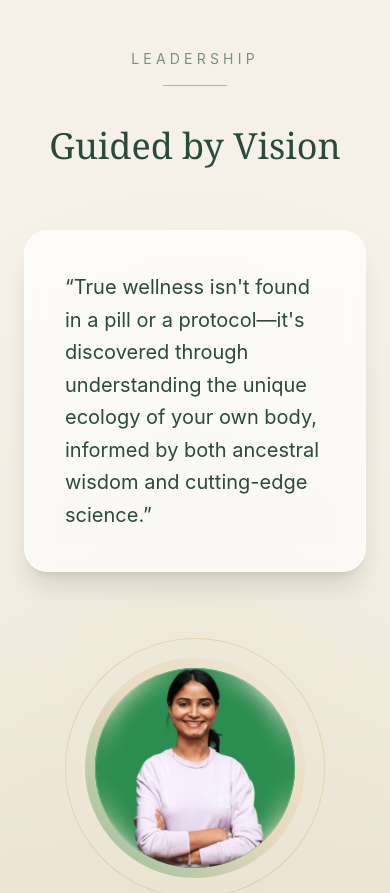
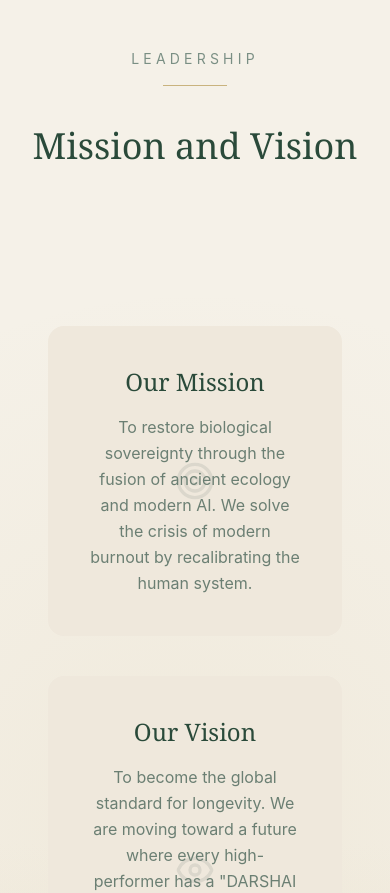
Before and after one commit to darshaigroup/darshai-website, a React (Vite) app: page / in a window 390 px wide. Shown: the part 3380-4273 px from the top of the page. Built offline with nearby package versions, Linux system fonts and the light colour scheme.

Commit message:
New feature added

```diff
--- a/src/components/common/Footer.jsx
+++ b/src/components/common/Footer.jsx
@@ -1,5 +1,5 @@
 import { motion } from "framer-motion";
-import { FaLinkedinIn, FaInstagram, FaFacebookF } from "react-icons/fa";
+import { FaLinkedinIn, FaInstagram, FaFacebookF, FaTwitter } from "react-icons/fa";
 
 const Footer = () => {
   return (
@@ -92,6 +92,14 @@ const Footer = () => {
               <FaFacebookF />
             </motion.a>
 
+            {/* Twitter */}
+            <motion.a
+              whileHover={{ scale: 1.2, y: -3 }}
+              href="https://twitter.com/DarshaiOffcial"
+              className="p-3 rounded-full bg-white/10 hover:bg-white/20 transition"
+            >
+              <FaTwitter />
+            </motion.a>
           </div>
         </motion.div>
       </div>
--- a/src/pages/Home/Contact.jsx
+++ b/src/pages/Home/Contact.jsx
@@ -12,13 +12,16 @@ const cards = [
     title: "LET'S TALK",
     icon: FaPhoneAlt,
     value: "+91 7349171511",
+     link: "tel:+917349171511",
   },
   {
     type: "address",
     title: "VISIT OUR OFFICE",
     icon: FaMapMarkerAlt,
     value:
-      "3rd Floor, Plama Center, Bejai-Kapikad Rd, Mangaluru, Karnataka",
+      "K-tech Innovation Hub (CIF), 3rd Floor, Plama Center, Bejai-Kapikad Rd, Mangaluru, Karnataka",
+       link: "https://maps.app.goo.gl/pLnRnbEZzQfk9iXN9",
+
   },
   {
     type: "email",
@@ -104,10 +107,12 @@ function Contact() {
 
             {/* VALUE */}
           <p className="relative z-10 text-sm text-[#5F756B] leading-relaxed">
-              {card.type === "email" ? (
+  {(card.type === "email" || card.type === "address" || card.type === "phone") ? (
     <a
       href={card.link}
-                  className="hover:text-[#15803d] transition"
+      target={card.type === "address" ? "_blank" : "_self"}
+      rel="noopener noreferrer"
+      className="hover:text-[#15803d] transition underline-offset-4 hover:underline"
     >
       {card.value}
     </a>
--- a/src/pages/Home/Home.jsx
+++ b/src/pages/Home/Home.jsx
@@ -3,11 +3,12 @@ import TrustStrip from "./Strip";
 import Genesis from "./Genesis";
 import Pillars from "./Pillars";
 // import Dashboard from "./Dashboard";
-// import MissionVision from "./MissionVision";
+//  import MissionVision from "./MissionVision";
 import Leadership from "./Leadership";
 import Journey from "./Journey";
 import Services from "./Services";
 import Contact from "./Contact";
+import MissionVision from "./MissionVision";
 
  function Home() {
   return (
@@ -17,7 +18,6 @@ import Contact from "./Contact";
       <Genesis />
       <Pillars />
       <Leadership />
-      <Journey />
       <Services />
       <Contact />
     </>
--- a/src/pages/Home/Leadership.jsx
+++ b/src/pages/Home/Leadership.jsx
@@ -1,6 +1,7 @@
 import { motion } from "framer-motion";
 import { fadeUp } from "../../utils/animations";
 import ceo from "../../assets/images/ceo.png";
+import MissionVision from "./MissionVision";
 
 function Leadership() {
   return (
@@ -33,24 +34,12 @@ function Leadership() {
           whileInView="visible"
           className="font-serif text-4xl md:text-5xl text-[#2A4A3A] mb-16"
         >
-          Guided by Vision
+          Mission and Vision
         </motion.h2>
 
-        {/* 💬 QUOTE CARD (GLASS EFFECT) */}
-        <motion.div
-          variants={fadeUp}
-          initial="hidden"
-          whileInView="visible"
-          className="backdrop-blur-md bg-white/70 border border-white/40
-                     rounded-3xl p-10 mb-24 shadow-xl max-w-4xl mx-auto text-left"
-        >
-          <p className="text-xl text-[#2A4A3A] leading-relaxed font-normal">
-            “True wellness isn't found in a pill or a protocol—it's discovered
-            through understanding the unique ecology of your own body,
-            informed by both ancestral wisdom and cutting-edge science.”
-          </p>
-        </motion.div>
+
       </div>
+      <MissionVision />
 
       {/* 👤 CEO SECTION */}
       <div className="relative z-10 flex flex-col items-center text-center group">
--- a/src/pages/Home/MissionVision.jsx
+++ b/src/pages/Home/MissionVision.jsx
@@ -21,60 +21,46 @@ function MissionVision() {
   return (
     <section className="py-24 bg-[#F5F1E8] px-6">
       <div className="max-w-7xl mx-auto text-center">
-
-        {/* 🔹 SECTION TITLE */}
-        <p className="text-xs tracking-[0.3em] text-[#8FAE97] mb-3">
-          OUR FOUNDATION
-        </p>
-
-        <h2 className="text-4xl md:text-5xl font-serif text-[#2A4A3A] mb-16">
-          Mission & Vision
-        </h2>
-
         {/* 🔹 CARDS */}
         <div className="grid md:grid-cols-2 gap-10">
-
           {data.map((item, index) => (
             <motion.div
   key={index}
   initial={{ opacity: 0, y: 60 }}
   whileInView={{ opacity: 1, y: 0 }}
   transition={{ delay: index * 0.2 }}
-              className="relative group p-10 rounded-2xl
+  className="group p-10 rounded-2xl
              bg-[#EFE8DC]
-                         shadow-sm
-                         overflow-hidden"
+             hover:bg-[#15803d]
+             transition-all duration-500
+             relative overflow-hidden"
 >
 
-              {/* 🌿 HOVER OVERLAY */}
-              <div className="absolute inset-0
-                              bg-[#2A4A3A]/90
-                              flex items-center justify-center
-                              opacity-0 group-hover:opacity-50
+  {/* 🌿 ICON (VISIBLE ALWAYS - FADED) */}
+  <div className="absolute inset-0 flex items-center justify-center pointer-events-none">
+    <div className="text-[#2A4A3A]/10 group-hover:text-[#C9A24A]
+                    opacity-100 group-hover:opacity-100
+                    scale-100 group-hover:scale-110
                     transition-all duration-500">
-
-                {/* ICON CENTER */}
-                <motion.div
-                  initial={{ scale: 0 }}
-                  whileHover={{ scale: 1 }}
-                  className="text-green-900"
-                >
       {item.icon}
-                </motion.div>
+    </div>
   </div>
 
   {/* 🔹 CONTENT */}
-              <h3 className="text-2xl font-serif text-[#2A4A3A] mb-4">
+  <div className="relative z-10 transition-all duration-300">
+
+    <h3 className="text-2xl font-serif text-[#2A4A3A] group-hover:text-white mb-4 transition">
       {item.title}
     </h3>
 
-              <p className="text-[#6B7F73] leading-relaxed">
+    <p className="text-[#6B7F73] group-hover:text-white leading-relaxed transition">
       {item.text}
     </p>
 
+  </div>
+
 </motion.div>
           ))}
-
         </div>
       </div>
     </section>
--- a/src/pages/Home/Services.jsx
+++ b/src/pages/Home/Services.jsx
@@ -14,11 +14,11 @@ const services = [
         desc: "7-day bespoke interventions at exclusive partner Geo-Wellness centers",
       },
       {
-        title: "Biological Sovereignty Dashboard",
-        desc: "24/7 access to real-time vitality score and biomarker tracking (HRV, Sleep, Cortisol)",
+        title: "Biological Sovereignty Dashboard + Bio-Hacking Kit",
+        desc: " access to real-time longevity score and biomarker tracking (HRV, Sleep, Cortisol)",
       },
       {
-        title: "Concierge Bio-Butler Service",
+        title: "Personalized Luxury Geo-Wellness Experience",
         desc: "Dedicated clinical and operational support for seamless protocol execution",
       },
       {
@@ -39,7 +39,7 @@ const services = [
         desc: "A specialized 5-day intensive program to reverse burnout and decision fatigue",
       },
       {
-        title: "Corporate Vitality Audits",
+        title: "Corporate Longevity Audits",
         desc: "Group biological reporting for leadership teams to optimize cognitive performance",
       },
       {
@@ -57,11 +57,11 @@ const services = [
     items: [
       {
         title: "Digital Maintenance Plans",
-        desc: "Post-retreat diet and lifestyle guidance delivered through the DARSHAI App",
+        desc: "Post-retreat diet and lifestyle guidance",
       },
       {
         title: "Vaidhya Video Library",
-        desc: "7–10 minute expert-led modules on Ayurvedic science and longevity habits",
+        desc: "7–10 minute expert-led personalised modules on Ayurvedic science and longevity habits",
       },
       {
         title: "AI-Driven Real-Time Guidance",
@@ -103,11 +103,15 @@ const services = [
       },
       {
         title: "Pop-Up Geo-Wellness Experiences",
-        desc: "Limited wellness activations in major tech hubs",
+        desc: "Limited wellness activity in major Tech hubs",
       },
       {
         title: "Longevity Summits",
         desc: "Expert panels on the future of Precision Ecology",
+      },
+        {
+        title: "Tech-Hackathons",
+        desc: "Events where participants build innovative solutions for longevity challenges",
       },
     ],
   },
@@ -116,11 +120,11 @@ const services = [
     title: "Precision Ecology & Corporate Auditing",
     icon: <Leaf />,
     subtitle: "Environmental Optimization for Organizations",
-    target: "Corporations, Tech Parks & High-Performance Workspaces",
+    target: "Corporate companies & Employees, Tech Parks, Co-working Spaces",
     items: [
       {
-        title: "Circadian Office Auditing",
-        desc: "Lighting, air quality & acoustic optimization to reduce stress",
+        title: "Periodic Office Auditing",
+        desc: "Light, air quality & acoustic optimization to reduce stress",
       },
       {
         title: "Biophilic Integration",
@@ -131,7 +135,7 @@ const services = [
         desc: "Redesigning food environments with Ayurvedic performance nutrition",
       },
       {
-        title: "Occupational Vitality Certification",
+        title: "Occupational Longevity Certification",
         desc: "DARSHAI certification for biologically optimized workplaces",
       },
     ],
@@ -170,11 +174,18 @@ function Services() {
 
             return (
              <motion.div
-                key={index}
   layout
+  transition={{
+    layout: {
+      duration: 0.6,
+      type: "spring",
+      stiffness: 120,
+      damping: 18,
+    },
+  }}
   className={`rounded-3xl border transition-all duration-500 ${
     isOpen
-                    ? "bg-[#F1ECE2] border-[#2A4A3A]/40 shadow-md"
+      ? "bg-[#F1ECE2] border-[#2A4A3A]/40 shadow-lg scale-[1.01]"
       : "bg-[#F9F6F0] border-[#E5DED0]"
   }`}
 >
@@ -187,7 +198,7 @@ function Services() {
                   <div className="flex items-center gap-4">
 
                     {/* Icon Circle */}
-                    <div className="w-12 h-12 rounded-full bg-[#C9A24A] text-white flex items-center justify-center text-xl">
+                    <div className="w-12 h-12 rounded-full bg-[#15803d] text-white flex items-center justify-center text-xl">
                       {service.icon}
                     </div>
 
```
Lines whose indentation alone changed are shown as unchanged.
